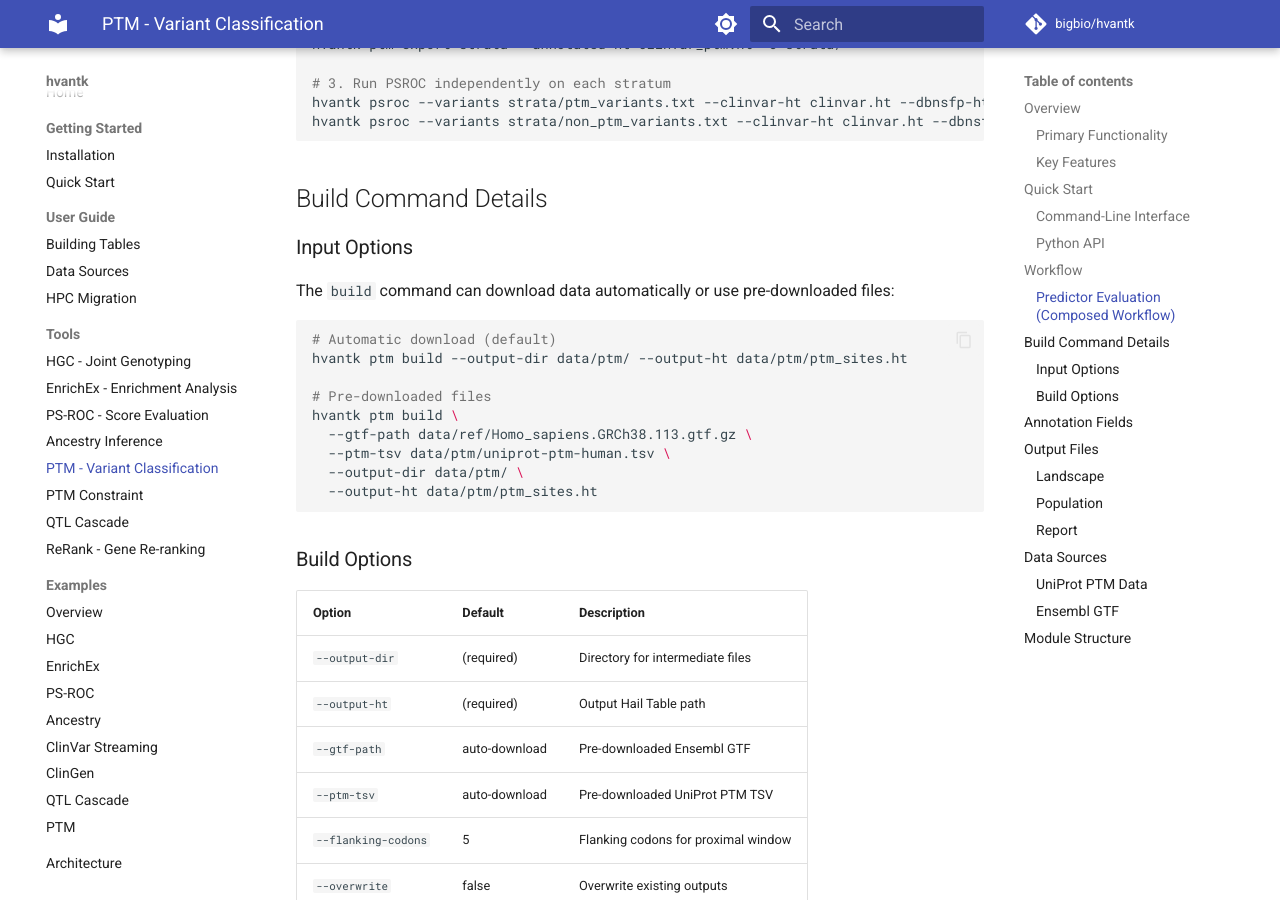
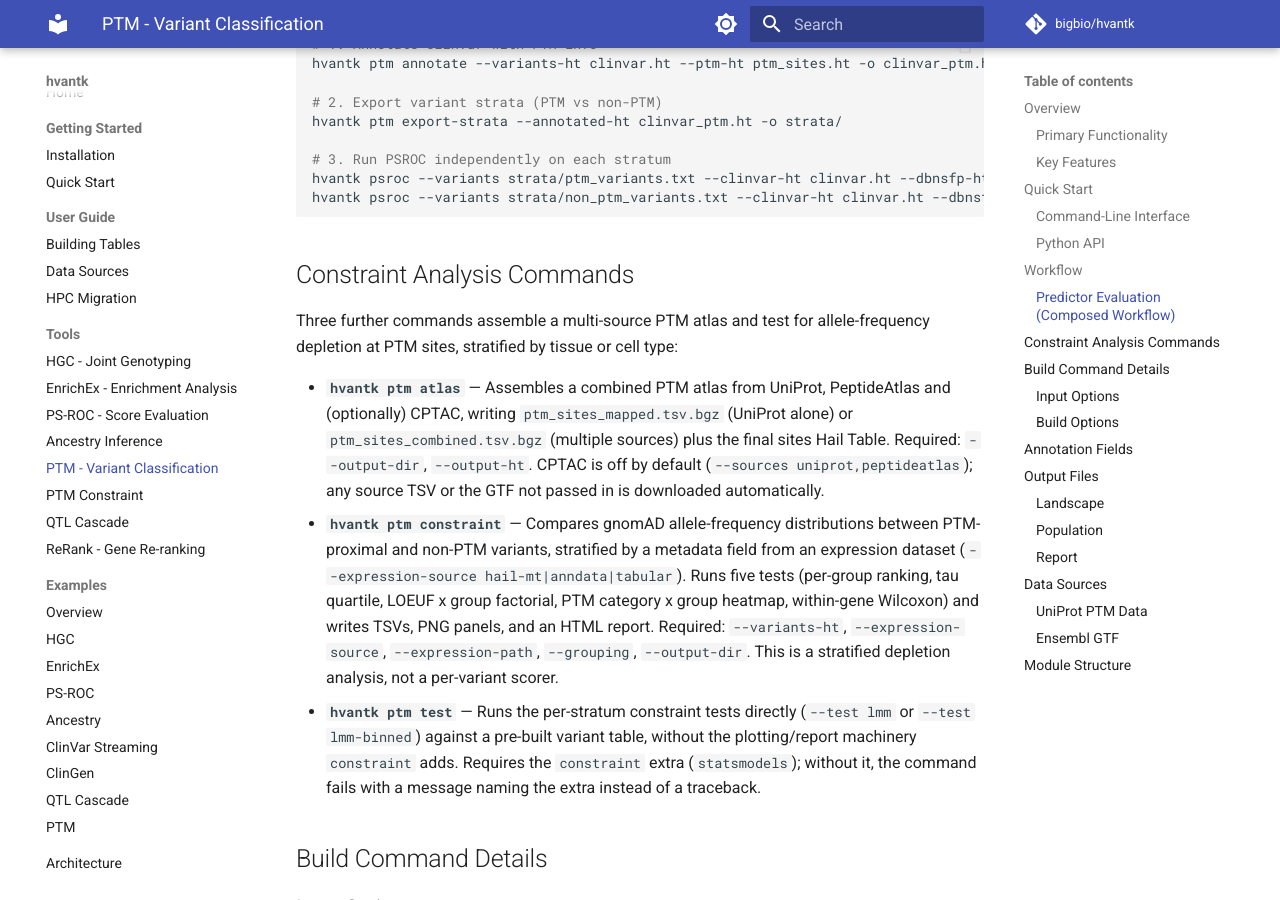
Before and after one commit to bigbio/hvantk, an MkDocs documentation site: the page built from docs_site/tools/ptm.md, in a window 1280 px wide and 900 px high, scrolled down 3784 px. Built offline with MkDocs 1.6.1 and Material for MkDocs 9.7.7, drawn with Linux system fonts in a browser that asks for light colours; comment, search, counter and statistics services are not loaded; some of the changed text lies outside the part shown.

Commit message:
docs(ptm): fix stale module paths, document constraint commands and ptm_evidence

````diff
--- a/docs_site/tools/ptm.md
+++ b/docs_site/tools/ptm.md
@@ -69,15 +69,19 @@ hvantk ptm report -o report.html \
 ### Python API
 
 ```python
-from hvantk.algorithms.ptm import PTMBuildConfig, ptm_build_pipeline_core
+from hvantk.algorithms.ptm import PTMBuildConfig
+from hvantk.tools.ptm.pipeline import ptm_build_pipeline
 
-# Build PTM sites table
+# Build PTM sites table (downloads the UniProt TSV, maps coordinates, builds
+# the Hail Table). `ptm_build_pipeline_core` is the pure mapping step this
+# wraps; it requires `config.ptm_tsv` to already be set and never builds
+# `output_ht` itself.
 config = PTMBuildConfig(
     output_dir="data/ptm/",
     output_ht="data/ptm/ptm_sites.ht",
 )
-result = ptm_build_pipeline_core(config)
-print(f"Mapped {result.n_mapped}/{result.n_total} sites")
+result = ptm_build_pipeline(config)
+print(f"Mapped {result.n_mapped}/{result.n_total} sites; Hail Table at {result.output_ht}")
 
 # Annotate variants
 import hail as hl
@@ -130,6 +134,29 @@ hvantk psroc --variants strata/ptm_variants.txt --clinvar-ht clinvar.ht --dbnsfp
 hvantk psroc --variants strata/non_ptm_variants.txt --clinvar-ht clinvar.ht --dbnsfp-ht dbnsfp.ht ...
 ```
 
+## Constraint Analysis Commands
+
+Three further commands assemble a multi-source PTM atlas and test for allele-frequency
+depletion at PTM sites, stratified by tissue or cell type:
+
+- **`hvantk ptm atlas`** — Assembles a combined PTM atlas from UniProt, PeptideAtlas and
+  (optionally) CPTAC, writing `ptm_sites_mapped.tsv.bgz` (UniProt alone) or
+  `ptm_sites_combined.tsv.bgz` (multiple sources) plus the final sites Hail Table.
+  Required: `--output-dir`, `--output-ht`. CPTAC is off by default (`--sources
+  uniprot,peptideatlas`); any source TSV or the GTF not passed in is downloaded
+  automatically.
+- **`hvantk ptm constraint`** — Compares gnomAD allele-frequency distributions between
+  PTM-proximal and non-PTM variants, stratified by a metadata field from an expression
+  dataset (`--expression-source hail-mt|anndata|tabular`). Runs five tests (per-group
+  ranking, tau quartile, LOEUF x group factorial, PTM category x group heatmap,
+  within-gene Wilcoxon) and writes TSVs, PNG panels, and an HTML report. Required:
+  `--variants-ht`, `--expression-source`, `--expression-path`, `--grouping`,
+  `--output-dir`. This is a stratified depletion analysis, not a per-variant scorer.
+- **`hvantk ptm test`** — Runs the per-stratum constraint tests directly (`--test lmm` or
+  `--test lmm-binned`) against a pre-built variant table, without the plotting/report
+  machinery `constraint` adds. Requires the `constraint` extra (`statsmodels`); without
+  it, the command fails with a message naming the extra instead of a traceback.
+
 ## Build Command Details
 
 ### Input Options
@@ -169,6 +196,7 @@ The `annotate` command adds these fields to the variant table:
 | `is_ptm_proximal` | bool | Variant within flanking window (not at codon) |
 | `ptm_types` | set\<str\> | PTM categories (e.g., phosphorylation, ubiquitination) |
 | `ptm_distance` | int | Distance in residues to nearest PTM site |
+| `ptm_evidence` | array\<struct\> | Per-site evidence for the nearest PTM site(s) (`source_db`, `evidence_type`, `n_observations`, `uniprot_id`, `gene_symbol`, `residue_pos`, `amino_acid`, `ptm_type`); present only when the input PTM table carries at least one of those fields |
 
 ## Output Files
 
@@ -208,12 +236,19 @@ Gene annotation (exon coordinates, CDS phases) from Ensembl GRCh38. Used for map
 
 ```text
 hvantk/algorithms/ptm/
-├── __init__.py     # Module exports
-├── constants.py    # PTM-specific constants (URLs, field names, categories)
-├── mapper.py       # GTF parser and residue-to-genomic coordinate mapper
-├── pipeline.py     # Build pipeline orchestration
-├── annotate.py     # Variant-PTM annotation
-├── analysis.py     # Landscape and population analysis
-├── plot.py         # Visualization functions
-└── report.py       # HTML report generation
+├── __init__.py               # Module exports
+├── constants.py              # PTM-specific constants (URLs, field names, categories)
+├── optional_deps.py          # Actionable ImportError naming the `constraint` extra for statsmodels
+├── mapper.py                 # GTF parser and residue-to-genomic coordinate mapper
+├── pipeline.py               # Build pipeline orchestration
+├── atlas.py                  # Thin facade over pipeline.ptm_build_pipeline_core, for `ptm atlas`
+├── annotate.py               # Variant-PTM annotation
+├── analysis.py               # Landscape and population analysis
+├── plot.py                   # Visualization functions
+├── report.py                 # HTML report generation
+├── constraint.py             # Stratified constraint analysis orchestrator, for `ptm constraint`
+├── constraint_expression.py  # Hail MT / AnnData / tabular expression-source adapter
+├── constraint_plots.py       # Diagnostic panels for the constraint analysis
+├── constraint_report.py      # HTML report generation for the constraint analysis
+└── lmm.py                    # Per-stratum constraint tests (plain and binned-interaction LMM), for `ptm test`
 ```
````
Also changed, not shown: docs_site/examples/ptm.md (+6 -5 lines), 6 other files.
